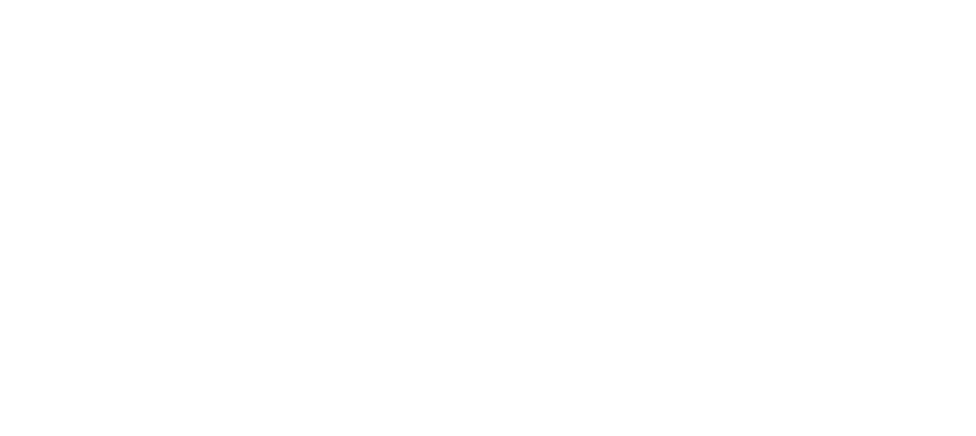
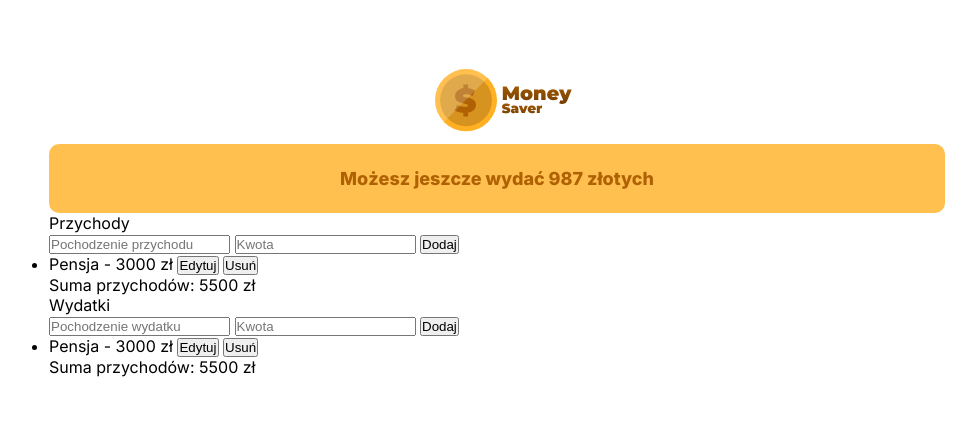
Before and after one commit to Michal-Z-FC/MoneySaver, a plain HTML site: page index.html in a window 1280 px wide. Shown: the whole page, without its empty margins (143-1119 px from the left). Drawn offline with Linux system fonts and the light colour scheme.

Commit message:
Creating detailed HTML structure and adding some styles

```diff
--- a/index.html
+++ b/index.html
@@ -8,8 +8,57 @@
       name="description"
       content="MoneySaver to prosta i intuicyjna aplikacja do zarządzania swoimi zarobkami i wydatkami."
     />
-    <link rel="icon" href="./images/favicon.ico" type="image/x-icon" />
+    <link rel="icon" href="images/favicon.ico" type="image/x-icon" />
     <title>MoneySaver 2024</title>
-    <link rel="stylesheet" href="./styles/main.css" />
+    <link rel="stylesheet" href="styles/main.css" />
   </head>
+  <body>
+    <section class="money-saver-container">
+      <img
+        src="images/logo.svg"
+        width="100"
+        alt="Logotyp z pieniądzem oraz napisem MoneySaver"
+        class="logotype"
+      />
+      <div class="expense-summary">Możesz jeszcze wydać 987 złotych</div>
+      <div class="money-saver-content">
+        <div class="amounts-list">
+          <p class="heading">Przychody</p>
+          <div class="inputs-container">
+            <input type="text" placeholder="Pochodzenie przychodu" />
+            <input type="text" placeholder="Kwota" />
+            <button class="add-btn">Dodaj</button>
+          </div>
+          <ul class="list">
+            <li class="list-item">
+              <span class="item-heading">Pensja - 3000 zł</span>
+              <button class="edit-btn">Edytuj</button>
+              <button class="remove-btn">Usuń</button>
+            </li>
+          </ul>
+          <p class="sum-content">
+            Suma przychodów: <span class="sum">5500 zł</span>
+          </p>
+        </div>
+        <div class="amounts-list">
+          <p class="heading">Wydatki</p>
+          <div class="inputs-container">
+            <input type="text" placeholder="Pochodzenie wydatku" />
+            <input type="text" placeholder="Kwota" />
+            <button class="add-btn">Dodaj</button>
+          </div>
+          <ul class="list">
+            <li class="list-item">
+              <span class="item-heading">Pensja - 3000 zł</span>
+              <button class="edit-btn">Edytuj</button>
+              <button class="remove-btn">Usuń</button>
+            </li>
+          </ul>
+          <p class="sum-content">
+            Suma przychodów: <span class="sum">5500 zł</span>
+          </p>
+        </div>
+      </div>
+    </section>
+  </body>
 </html>
--- a/styles/base/_base.scss
+++ b/styles/base/_base.scss
@@ -13,4 +13,8 @@ body {
   font-size: $default-heading;
   font-weight: normal;
   font-family: "Inter", sans-serif;
+
+  img {
+    display: block;
+  }
 }
--- a/styles/components/_money-saver.scss
+++ b/styles/components/_money-saver.scss
@@ -1,5 +1,21 @@
-.main-container {
-  @include small-phone {
-    background-color: $main-color;
+.money-saver-container {
+  width: 80%;
+  max-width: 960px;
+  margin: 0 auto;
+  padding: 3.5rem 2rem;
+
+  .logotype {
+    width: 150px;
+    margin: 0 auto;
+  }
+
+  .expense-summary {
+    padding: 1.5rem 0.6rem;
+    background-color: $special-bg-color;
+    border-radius: 10px;
+    color: $special-font-color;
+    font-size: $small-heading;
+    font-weight: 800;
+    text-align: center;
   }
 }
--- a/styles/variables/_colors.scss
+++ b/styles/variables/_colors.scss
@@ -1,2 +1,6 @@
 $main-color: #333;
 $second-color: #222;
+$special-bg-color: #ffc04f;
+$special-font-color: #af6104;
+$light-gray: #e2dad6;
+$dark-gray: #758694;
--- a/styles/variables/_font-sizes.scss
+++ b/styles/variables/_font-sizes.scss
@@ -1,3 +1,4 @@
 $default-heading: 16px;
+$small-heading: 18px;
 $medium-heading: 24px;
 $large-heading: 36px;
```
Also changed, not shown: images/favicon.ico (added), images/logo.svg (added), styles/main.css, 1 other file.
